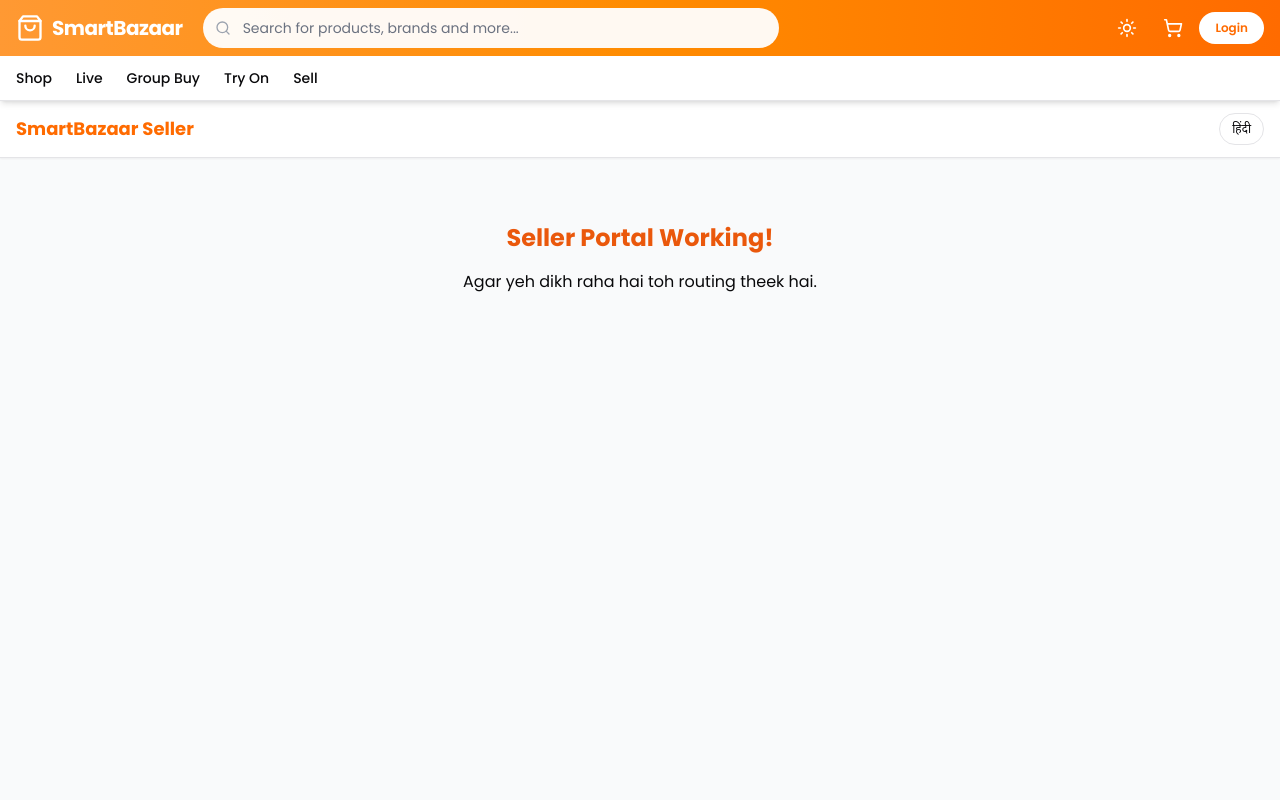
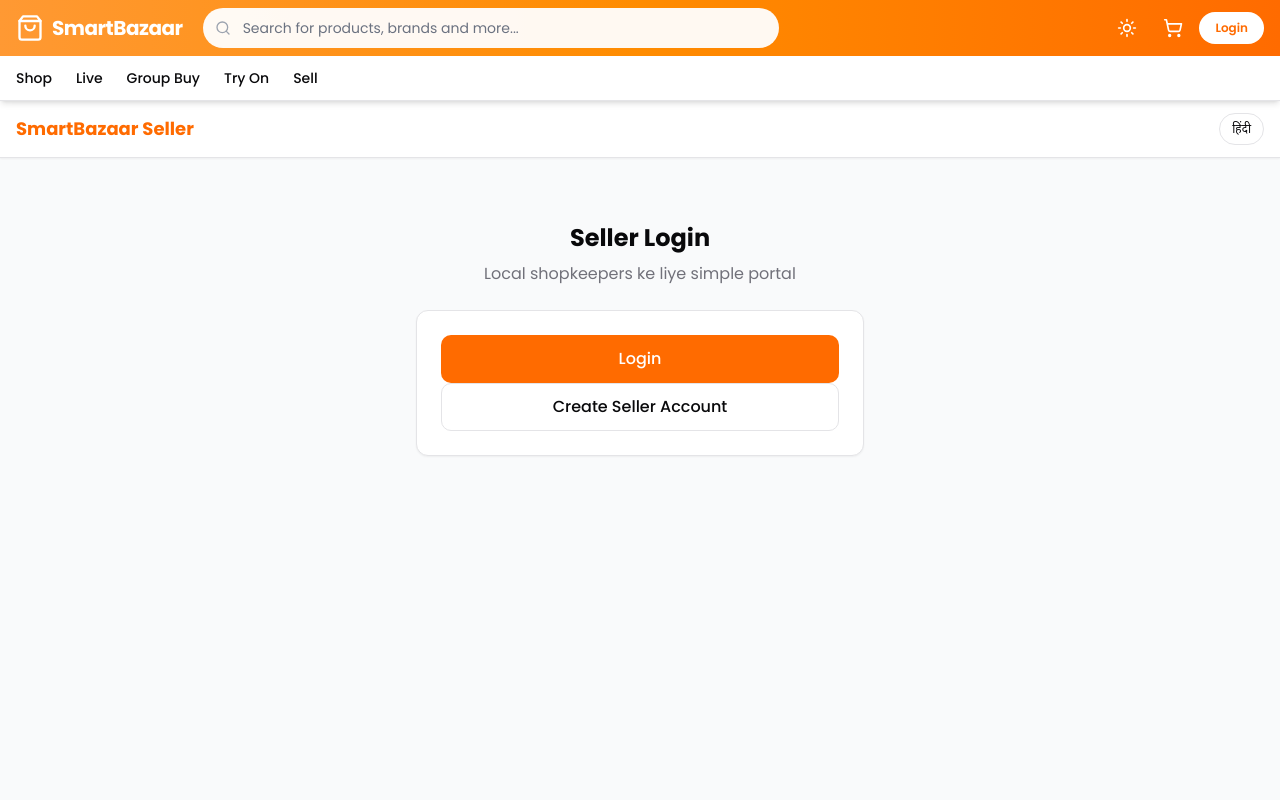
Before and after one commit to noimnotanshul/SmartBazaar, a Next.js app: page /seller in a window 1280 px wide. Shown: the top 800 px of the page. Built offline with nearby package versions, Linux system fonts and the light colour scheme.

Commit message:
Update page.tsx

```diff
--- a/app/seller/page.tsx
+++ b/app/seller/page.tsx
@@ -1,12 +1,107 @@
+"use client"
+
+import { useEffect, useState } from "react"
+import { useSellerLang } from "@/lib/seller-language"
+import { Button } from "@/components/ui/button"
+import { Card, CardContent } from "@/components/ui/card"
+import Link from "next/link"
+import { Package, ShoppingBag, Wallet, Plus } from "lucide-react"
+
 export default function SellerPage() {
+  const { t } = useSellerLang()
+  const [isLoggedIn, setIsLoggedIn] = useState(false)
+  const [loading, setLoading] = useState(true)
+
+  useEffect(() => {
+    const seller = localStorage.getItem("seller_data")
+    setIsLoggedIn(!!seller)
+    setLoading(false)
+  }, [])
+
+  if (loading) {
+    return <div className="text-center py-20">{t("loading")}</div>
+  }
+
+  if (!isLoggedIn) {
+    return (
+      <div className="max-w-md mx-auto mt-10 space-y-6">
+        <div className="text-center">
+          <h2 className="text-2xl font-bold mb-2">{t("loginTitle")}</h2>
+          <p className="text-muted-foreground">Local shopkeepers ke liye simple portal</p>
+        </div>
+
+        <Card>
+          <CardContent className="p-6 space-y-4">
+            <Link href="/seller/login">
+              <Button className="w-full h-12 text-base bg-[#FF6B00] hover:bg-[#E65C00]">
+                {t("login")}
+              </Button>
+            </Link>
+            <Link href="/seller/signup">
+              <Button variant="outline" className="w-full h-12 text-base">
+                {t("signup")}
+              </Button>
+            </Link>
+          </CardContent>
+        </Card>
+      </div>
+    )
+  }
+
   return (
-    <div className="p-10 text-center">
-      <h1 className="text-2xl font-bold text-orange-600">
-        Seller Portal Working!
-      </h1>
-      <p className="mt-4">
-        Agar yeh dikh raha hai toh routing theek hai.
-      </p>
+    <div className="space-y-6">
+      <h2 className="text-2xl font-bold">{t("dashboard")}</h2>
+
+      <div className="grid grid-cols-1 gap-4">
+        <Link href="/seller/orders">
+          <Card className="hover:shadow-md transition">
+            <CardContent className="p-5 flex items-center gap-4">
+              <div className="w-12 h-12 rounded-full bg-orange-100 flex items-center justify-center">
+                <ShoppingBag className="h-6 w-6 text-[#FF6B00]" />
+              </div>
+              <div>
+                <p className="font-semibold text-lg">{t("todayOrders")}</p>
+                <p className="text-sm text-muted-foreground">Dekho aaj ke orders</p>
+              </div>
+            </CardContent>
+          </Card>
+        </Link>
+
+        <Link href="/seller/products">
+          <Card className="hover:shadow-md transition">
+            <CardContent className="p-5 flex items-center gap-4">
+              <div className="w-12 h-12 rounded-full bg-blue-100 flex items-center justify-center">
+                <Package className="h-6 w-6 text-blue-600" />
+              </div>
+              <div>
+                <p className="font-semibold text-lg">{t("yourProducts")}</p>
+                <p className="text-sm text-muted-foreground">Apna maal manage karo</p>
+              </div>
+            </CardContent>
+          </Card>
+        </Link>
+
+        <Link href="/seller/earnings">
+          <Card className="hover:shadow-md transition">
+            <CardContent className="p-5 flex items-center gap-4">
+              <div className="w-12 h-12 rounded-full bg-green-100 flex items-center justify-center">
+                <Wallet className="h-6 w-6 text-green-600" />
+              </div>
+              <div>
+                <p className="font-semibold text-lg">{t("earnings")}</p>
+                <p className="text-sm text-muted-foreground">Hisab-kitab</p>
+              </div>
+            </CardContent>
+          </Card>
+        </Link>
+      </div>
+
+      <Link href="/seller/products/add">
+        <Button className="w-full h-14 text-lg bg-[#FF6B00] hover:bg-[#E65C00] mt-4">
+          <Plus className="h-5 w-5 mr-2" />
+          {t("addProduct")}
+        </Button>
+      </Link>
     </div>
   )
 }
```
